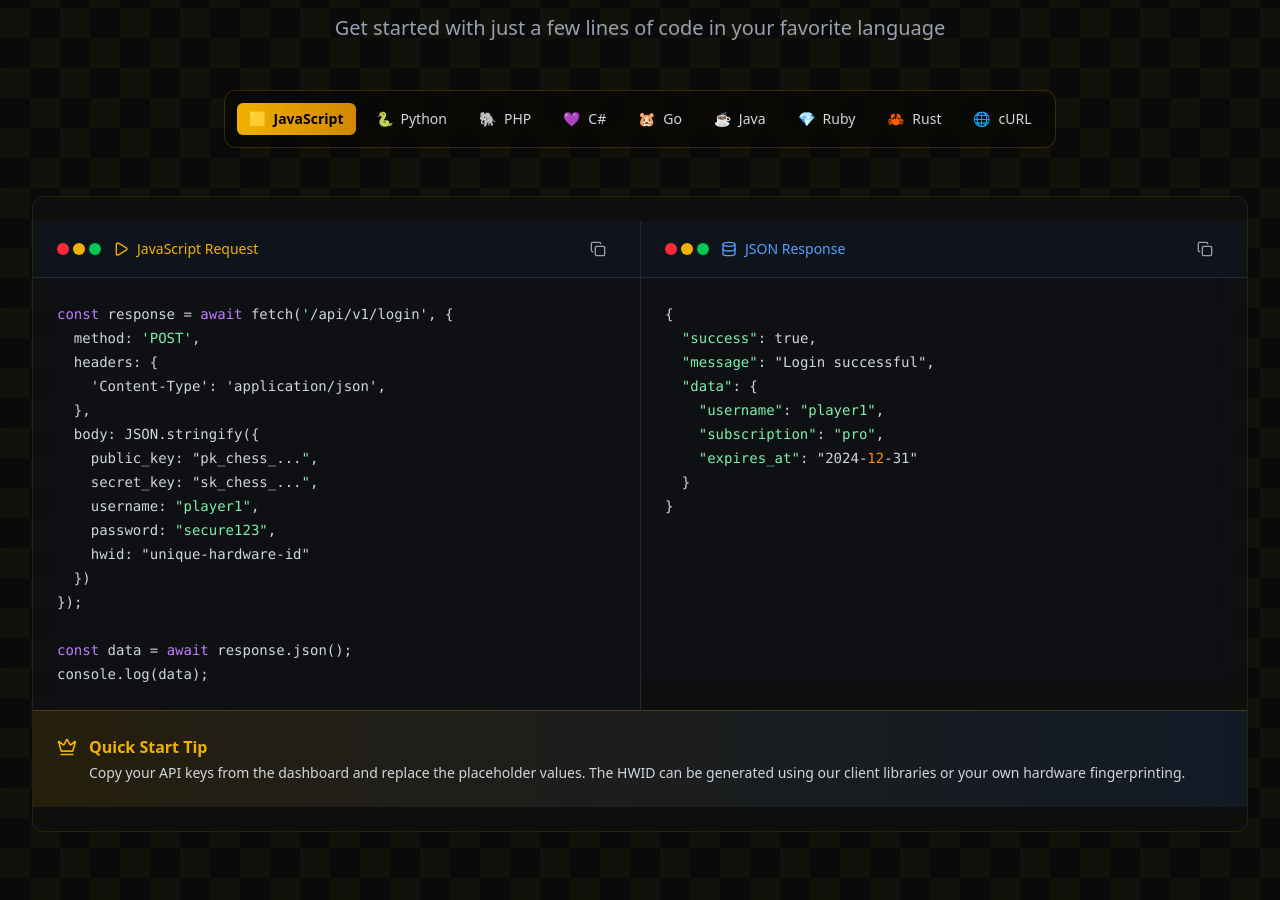
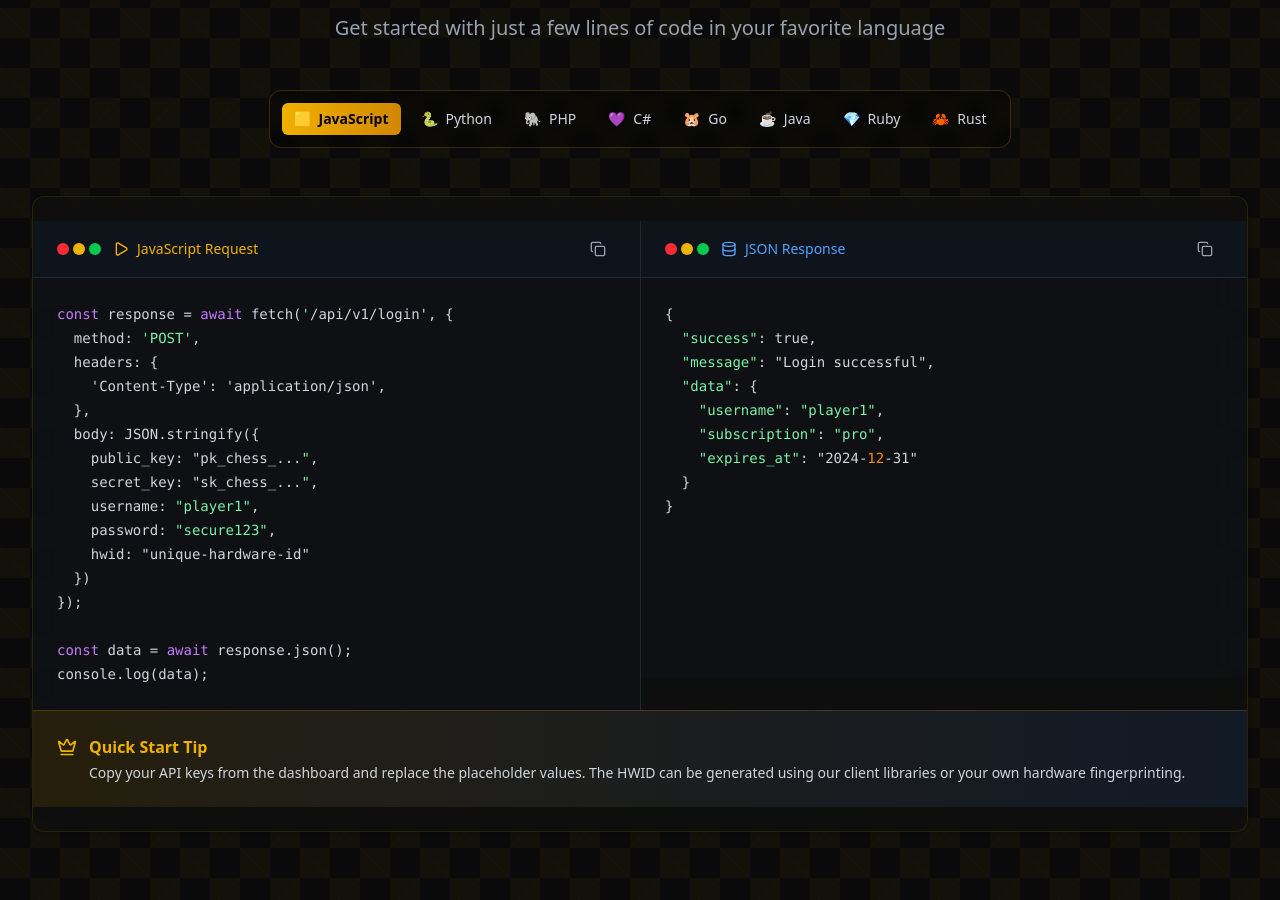
Before and after one commit to mrxception/ChessAuth, a Next.js app: page / in a window 1280 px wide. Shown: the part 1822-2722 px from the top of the page. Built offline with nearby package versions, Linux system fonts and the light colour scheme.

Commit message:
Fixed the code examples

```diff
--- a/app/dashboard/page.tsx
+++ b/app/dashboard/page.tsx
@@ -361,32 +361,6 @@ async fn main() -> Result<(), Box<dyn std::error::Error>> {
   }
 }`,
   },
-  curl: {
-    name: "cURL",
-    icon: "🌐",
-    getCode: (publicKey: string, secretKey: string) => `curl -X POST /api/v1/login \\
-  -H "Content-Type: application/json" \\
-  -H "User-Agent: ChessAuth-Client/1.0" \\
-  -d '{
-    "public_key": "${publicKey}",
-    "secret_key": "${secretKey}",
-    "username": "player1",
-    "password": "secure123",
-    "hwid": "unique-hardware-id"
-  }' \\
-  --silent \\
-  --show-error \\
-  | jq '.'`,
-    response: `{
-  "success": true,
-  "message": "Login successful",
-  "data": {
-    "username": "player1",
-    "subscription": "pro",
-    "expires_at": "2024-12-31"
-  }
-}`,
-  },
 }
 
 function SyntaxHighlighter({ code, language }: { code: string; language: string }) {
@@ -433,7 +407,6 @@ function SyntaxHighlighter({ code, language }: { code: string; language: string
       java: ["public", "private", "class", "static", "import", "new", "if", "else", "return", "String", "void"],
       ruby: ["require", "def", "class", "if", "else", "elsif", "end", "puts", "return"],
       rust: ["use", "fn", "let", "mut", "if", "else", "match", "async", "await", "pub", "struct", "impl"],
-      curl: ["curl"],
     }
 
     const langKeywords = keywords[lang as keyof typeof keywords] || []
@@ -1194,7 +1167,7 @@ export default function DashboardPage() {
 
             {/* Language Selector */}
             <div className="flex justify-center">
-              <div className="flex flex-nowrap gap-2 p-3 bg-black/30 rounded-xl border border-yellow-500/20 backdrop-blur-sm max-w-4xl">
+              <div className="flex flex-wrap gap-2 p-3 bg-black/30 rounded-xl border border-yellow-500/20 backdrop-blur-sm max-w-4xl">
                 {Object.entries(codeExamples).map(([key, lang]) => (
                   <Button
                     key={key}
--- a/app/page.tsx
+++ b/app/page.tsx
@@ -303,32 +303,6 @@ async fn main() -> Result<(), Box<dyn std::error::Error>> {
   }
 }`,
   },
-  curl: {
-    name: "cURL",
-    icon: "🌐",
-    code: `curl -X POST /api/v1/login \\
-  -H "Content-Type: application/json" \\
-  -H "User-Agent: ChessAuth-Client/1.0" \\
-  -d '{
-    "public_key": "pk_chess_...",
-    "secret_key": "sk_chess_...",
-    "username": "player1",
-    "password": "secure123",
-    "hwid": "unique-hardware-id"
-  }' \\
-  --silent \\
-  --show-error \\
-  | jq '.'`,
-    response: `{
-  "success": true,
-  "message": "Login successful",
-  "data": {
-    "username": "player1",
-    "subscription": "pro",
-    "expires_at": "2024-12-31"
-  }
-}`,
-  },
 }
 
 const features = [
@@ -426,7 +400,6 @@ function SyntaxHighlighter({ code, language }: { code: string; language: string
       java: ["public", "private", "class", "static", "import", "new", "if", "else", "return", "String", "void"],
       ruby: ["require", "def", "class", "if", "else", "elsif", "end", "puts", "return"],
       rust: ["use", "fn", "let", "mut", "if", "else", "match", "async", "await", "pub", "struct", "impl"],
-      curl: ["curl"],
     }
 
     const langKeywords = keywords[lang as keyof typeof keywords] || []
```
